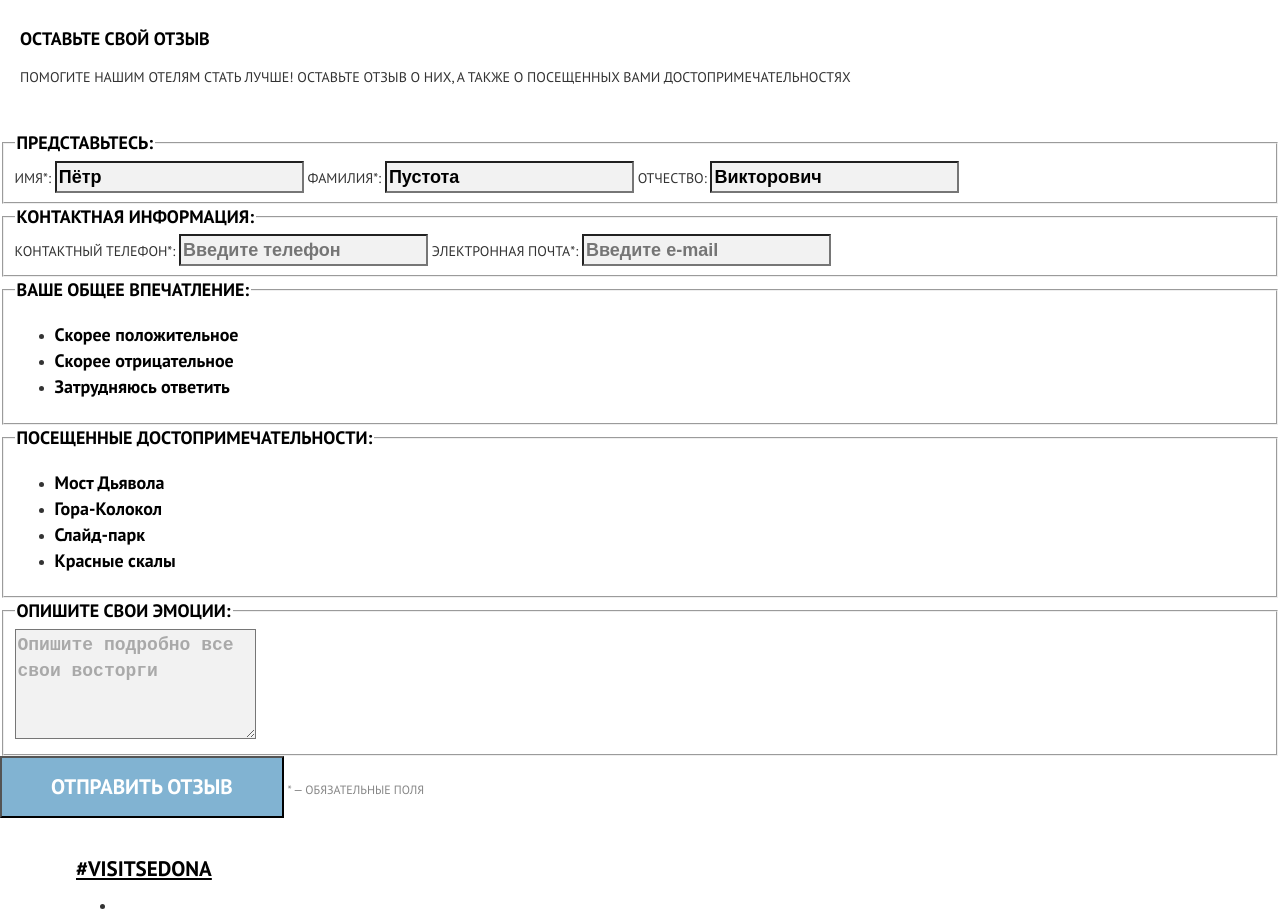
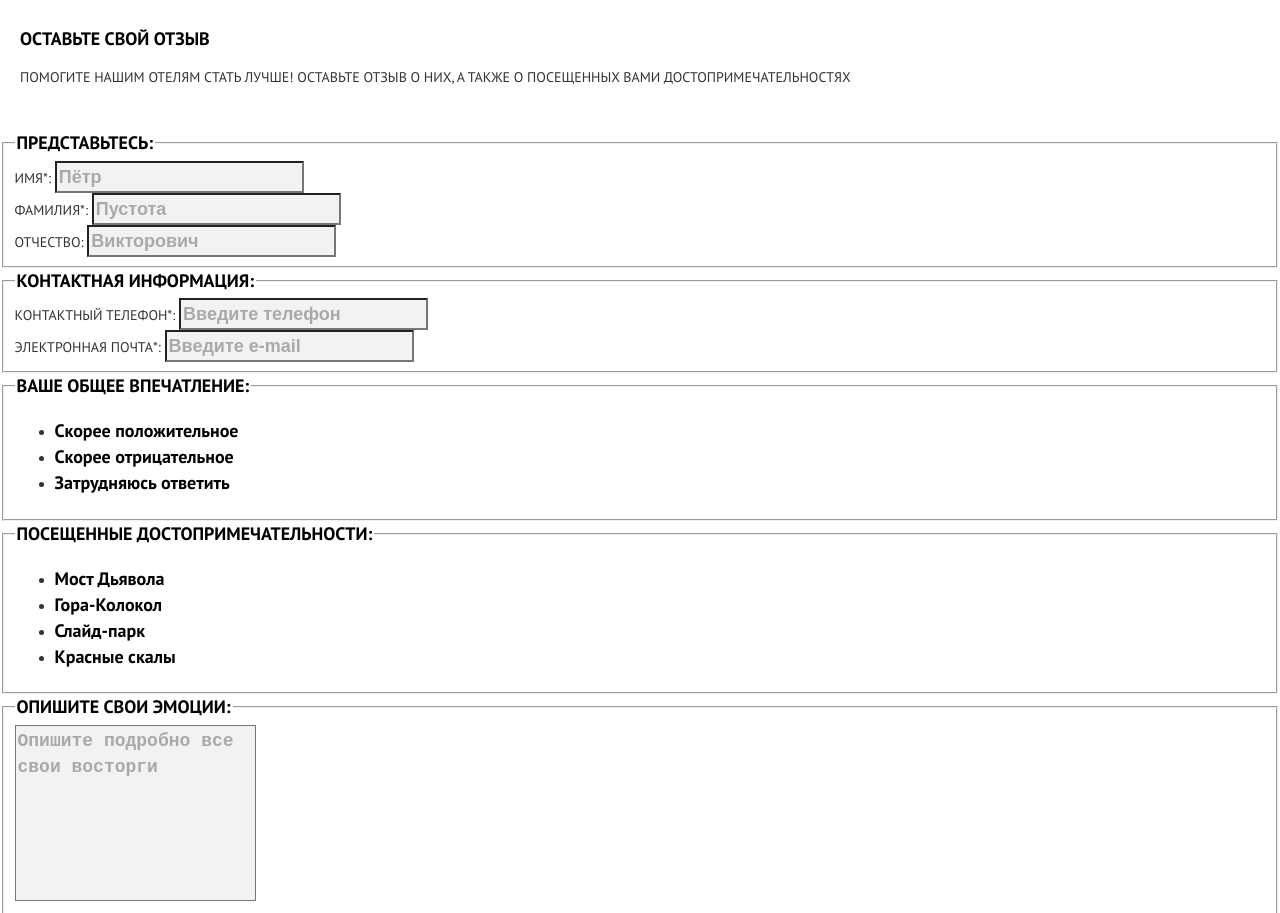
Before and after one commit to htmlacademy-adaptive/2121153-sedona-26, a plain HTML site: page 3/form.html in a window 1280 px wide. Shown: the part 500-1413 px from the top of the page. Drawn offline with Linux system fonts and the light colour scheme.

Commit message:
:heavy_check_mark: Сборка #3

```diff
--- a/3/css/style.css
+++ b/3/css/style.css
@@ -1,3 +1,23 @@
+html {
+  height: 100%;
+}
+
+body {
+  font-family: "PT Sans", sans-serif;
+  font-size: 14px;
+  line-height: 21px;
+  font-weight: 400;
+  color: #333333;
+  background-color: #ffffff;
+  margin: 0;
+  min-width: 320px;
+}
+
+img {
+  max-width: 100%;
+  object-fit: cover;
+}
+
 .advantages__item {
   margin: 0;
   padding: 26px;
@@ -136,20 +156,38 @@
   background-repeat: no-repeat;
   background-color: rgba(129, 179, 210, 0.5);
   padding: 90px 19px 85px 19px;
+  width: 320px;
+  background-size: cover;
 }
 
-.control-input {
+.page-preview__image--welcome {
+  display: block;
+}
+
+.form__field {
   background-color: #f2f2f2;
   font-weight: 700;
   font-size: 18px;
   line-height: 26px;
   color: rgba(0, 0, 0, 0.3);
 }
-.control-input--user {
+.form__field::-ms-value {
   color: #000000;
 }
+.form__field--textarea {
+  height: 170px;
+  resize: none;
+}
+.form__field::placeholder {
+  font-family: inherit;
+  font-weight: inherit;
+  font-size: inherit;
+  line-height: inherit;
+  color: rgba(0, 0, 0, 0.3);
+  opacity: 1;
+}
 
-.review-form__title {
+.form__title {
   font-weight: 700;
   font-size: 18px;
   line-height: 26px;
@@ -157,12 +195,12 @@
   text-transform: uppercase;
 }
 
-.control {
+.form__label {
   font-weight: 400;
   text-transform: uppercase;
 }
 
-.control-label {
+.form__control-label {
   font-weight: 700;
   font-size: 18px;
   line-height: 26px;
@@ -170,12 +208,16 @@
   text-transform: none;
 }
 
-.footnote {
+.form__footnote {
   font-weight: 400;
   font-size: 12px;
   line-height: 21px;
   color: rgba(51, 51, 51, 0.6);
   text-transform: uppercase;
+}
+
+.input:checked + label::before {
+  content: "";
 }
 
 .section-content {
@@ -215,24 +257,4 @@
   clip: rect(0 0 0 0);
   overflow: hidden;
 }
-
-html {
-  height: 100%;
-}
-
-body {
-  font-family: "PT Sans", sans-serif;
-  font-size: 14px;
-  line-height: 21px;
-  font-weight: 400;
-  color: #333333;
-  background-color: #ffffff;
-  margin: 0;
-  min-width: 320px;
-}
-
-img {
-  max-width: 100%;
-  object-fit: cover;
-}
 /*# sourceMappingURL=style.css.map */
--- a/3/form.html
+++ b/3/form.html
@@ -58,94 +58,83 @@
           достопримечательностях</p>
       </section>
 
-      <form class="review-form" action="https://echo.htmlacademy.ru/" method="get">
-        <fieldset class="review-form__name">
-          <legend class="review-form__title">Представьтесь:</legend>
-          <label class="control" for="name">Имя*:</label>
-          <input class="control-input control-input--user" id="name" type="text" name="username" value="Пётр">
-          <label class="control" for="surname">Фамилия*:</label>
-          <input class="control-input control-input--user" id="surname" type="text" name="usersurname" value="Пустота">
-          <label class="control" for="patronymic">Отчество:</label>
-          <input class="control-input control-input--user" id="patronymic" type="text" name="userpatronymic" value="Викторович">
+      <form class="form" action="https://echo.htmlacademy.ru/" method="get">
+        <fieldset class="form__name">
+          <legend class="form__title">Представьтесь:</legend>
+            <div class="form__item">
+            <label class="form__label" for="name">Имя*:</label>
+            <input class="form__field" id="name" type="text" name="username" value="Пётр">
+          </div>
+          <div class="form__item">
+            <label class="form__label" for="surname">Фамилия*:</label>
+            <input class="form__field" id="surname" type="text" name="usersurname" value="Пустота">
+          </div>
+            <div class="form__item">
+            <label class="form__label" for="patronymic">Отчество:</label>
+            <input class="form__field" id="patronymic" type="text" name="userpatronymic" value="Викторович">
+          </div>
         </fieldset>
 
-        <fieldset class="review-form__contacts">
-          <legend class="review-form__title">Контактная информация:</legend>
-          <label class="control" for="phone">Контактный телефон*:</label>
-          <input class="control-input" id="phone" type="tel" name="userphone" placeholder="Введите телефон">
-          <label class="control" for="email">Электронная почта*:</label>
-          <input class="control-input" id="email" type="email" name="useremail" placeholder="Введите e-mail">
+        <fieldset class="form__contacts">
+          <legend class="form__title">Контактная информация:</legend>
+          <div class="form__item">
+            <label class="form__label" for="phone">Контактный телефон*:</label>
+            <input class="form__field" id="phone" type="tel" name="userphone" placeholder="Введите телефон">
+          </div>
+          <div class="form__item">
+            <label class="form__label" for="email">Электронная почта*:</label>
+            <input class="form__field" id="email" type="email" name="useremail" placeholder="Введите e-mail">
+          </div>
         </fieldset>
 
-        <fieldset class="review-form__impression">
-          <legend class="review-form__title">Ваше общее впечатление:</legend>
-          <ul class="review-form__list">
-            <li class="review-form__item">
-              <label class="control">
-                <input class="control-input visually-hidden" checked type="radio" name="impression" value="positive">
-                <span class="control-mark"></span>
-                <span class="control-label">Скорее положительное</span>
-              </label>
+        <fieldset class="form__impression">
+          <legend class="form__title">Ваше общее впечатление:</legend>
+          <ul class="form__list">
+            <li class="form__item">
+              <input class="form__control form__control--radio visually-hidden" checked type="radio" name="impression" value="positive" id="positive">
+              <label class="form__control-label" for="positive">Скорее положительное</label>
             </li>
-            <li class="review-form__item">
-              <label class="control">
-                <input class="control-input visually-hidden" type="radio" name="impression" value="negative">
-                <span class="control-mark"></span>
-                <span class="control-label">Скорее отрицательное</span>
-              </label>
+            <li class="form__item">
+              <input class="form__control form__control--radio visually-hidden" type="radio" name="impression" value="negative" id="negative">
+              <label class="form__control-label" for="negative">Скорее отрицательное</label>
             </li>
-            <li class="review-form__item">
-              <label class="control">
-                <input class="control-input visually-hidden" type="radio" name="impression" value="unknown">
-                <span class="control-mark"></span>
-                <span class="control-label">Затрудняюсь ответить</span>
-              </label>
+            <li class="form__item">
+              <input class="form__control form__control--radio visually-hidden" type="radio" name="impression" value="neutral" id="neutral">
+              <label class="form__control-label" for="neutral">Затрудняюсь ответить</label>
             </li>
           </ul>
         </fieldset>
 
-        <fieldset class="review-form__sights">
-          <legend class="review-form__title">Посещенные достопримечательности:</legend>
-          <ul class="review-form__list">
-            <li class="review-form__item">
-              <label class="control">
-                <input class="control-input visually-hidden" checked type="checkbox" name="bridge">
-                <span class="control-mark"></span>
-                <span class="control-label">Мост Дьявола</span>
-              </label>
+        <fieldset class="form__sights">
+          <legend class="form__title">Посещенные достопримечательности:</legend>
+          <ul class="form__list">
+            <li class="form__item">
+              <input class="form__control form__control--checkbox visually-hidden" checked type="checkbox" name="bridge" id="bridge">
+              <label class="form__control-label" for="bridge">Мост Дьявола</label>
             </li>
-            <li class="review-form__item">
-              <label class="control">
-                <input class="control-input visually-hidden" checked type="checkbox" name="mountain">
-                <span class="control-mark"></span>
-                <span class="control-label">Гора-Колокол</span>
-              </label>
+            <li class="form__item">
+              <input class="form__control form__control--checkbox visually-hidden" checked type="checkbox" name="mountain" id="mountain">
+              <label class="form__control-label" for="mountain">Гора-Колокол</label>
             </li>
-            <li class="review-form__item">
-              <label class="control">
-                <input class="control-input visually-hidden" checked type="checkbox" name="park">
-                <span class="control-mark"></span>
-                <span class="control-label">Слайд-парк</span>
-              </label>
+            <li class="form__item">
+              <input class="form__control form__control--checkbox visually-hidden" checked type="checkbox" name="park" id="park">
+              <label class="form__control-label" for="park">Слайд-парк</label>
             </li>
-            <li class="review-form__item">
-              <label class="control">
-                <input class="control-input visually-hidden" type="checkbox" name="rock">
-                <span class="control-mark"></span>
-                <span class="control-label">Красные скалы</span>
-              </label>
+            <li class="form__item">
+              <input class="form__control form__control--checkbox visually-hidden" type="checkbox" name="rock" id="rock">
+              <label class="form__control-label" for="rock">Красные скалы</label>
             </li>
           </ul>
         </fieldset>
 
-        <fieldset class="review-form__emotions">
-          <legend class="review-form__title">Опишите свои эмоции:</legend>
+        <fieldset class="form__emotions">
+          <legend class="form__title">Опишите свои эмоции:</legend>
           <label class="visually-hidden" for="emotion">Эмоции</label>
-          <textarea class="control-input" id="emotion" rows="4" cols="20" type="text">Опишите подробно все свои восторги</textarea>
+          <textarea class="form__field form__field--textarea" id="emotion" type="text">Опишите подробно все свои восторги</textarea>
         </fieldset>
 
         <button class="button" type="submit">Отправить отзыв</button>
-        <span class="footnote">* — обязательные поля</span>
+        <span class="form__footnote">* — обязательные поля</span>
       </form>
     </main>
 
```
Also changed, not shown: 3/index.html (+1 -1 lines), 1 other file.
